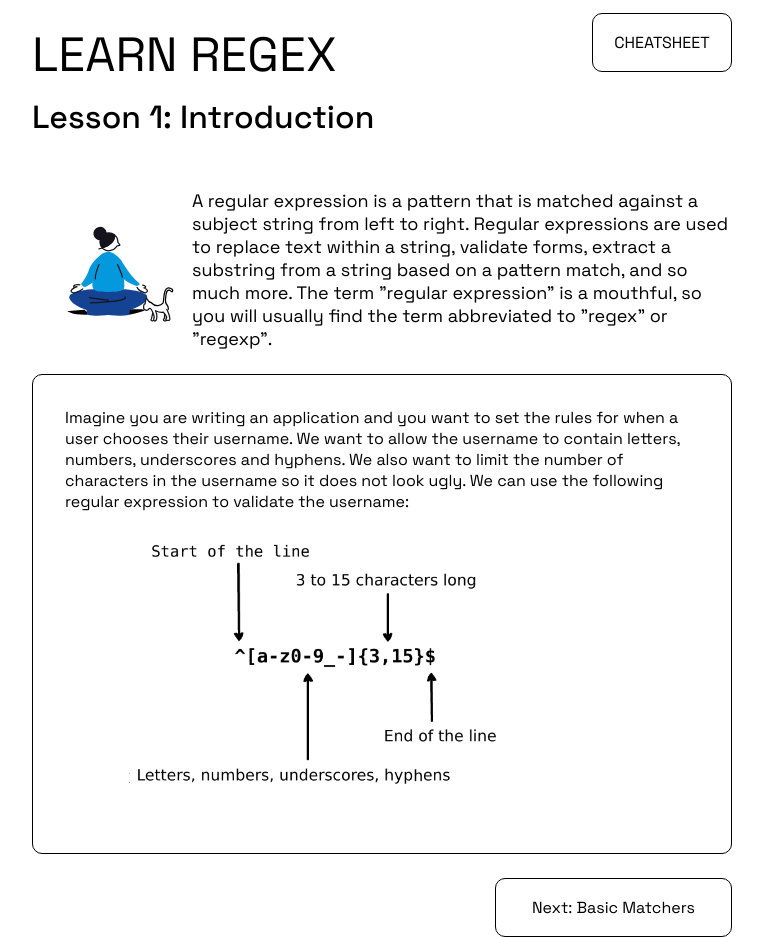
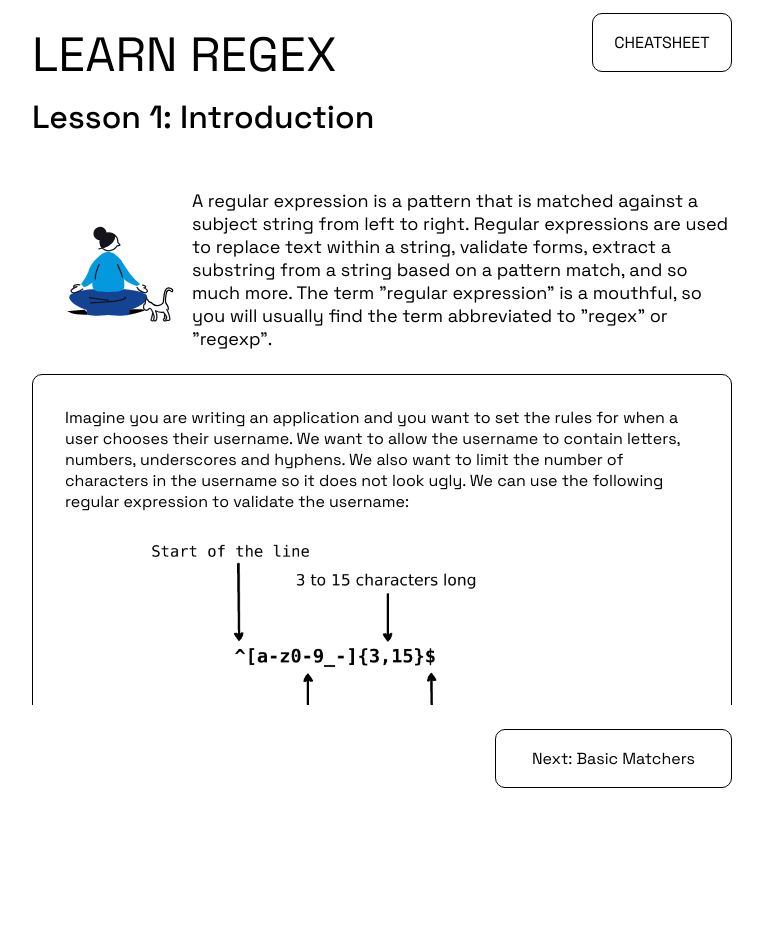
Before and after one commit to shuvamk-dev/regex-for-anything, a Next.js app: page /learn in a window 1280 px wide. Shown: the whole page, without its empty margins (258-1021 px from the left). After the commit the page ends 800 px from the top, so only its background shows below. Built offline with nearby package versions, Linux system fonts and the light colour scheme.

Commit message:
Fix styling for lesson wrapper

```diff
--- a/pages/learn/index.tsx
+++ b/pages/learn/index.tsx
@@ -41,16 +41,19 @@ const Learn = () => {
     <div className={styles.wrapper}>
       <div className={styles.innerContent}>
         <div className={styles.headingWrapper}>
+          <div className={styles.headingInner}>
             <div className={styles.heading}>LEARN REGEX</div>
             <Link href="/learn/cheatsheet" className={styles.button}>
               <Button btnText="CHEATSHEET" />
             </Link>
           </div>
-        <div className={styles.lessonWrapper}>
           <div className={styles.lessonHeading}>
             Lesson {currentLesson}: {LESSONS[currentLesson - 1]?.heading}
           </div>
+        </div>
+        <div className={styles.lessonWrapper}>
           <div className={styles.lessonContent}>{getCurrentLesson()}</div>
+        </div>
         <div className={styles.buttonWrapper}>
           <div
             className={`${
@@ -64,9 +67,7 @@ const Learn = () => {
           </div>
           <div
             className={`${
-                currentLesson === LESSONS.length
-                  ? styles.hidden
-                  : styles.visible
+              currentLesson === LESSONS.length ? styles.hidden : styles.visible
             }`}
           >
             <Button
@@ -77,7 +78,6 @@ const Learn = () => {
         </div>
       </div>
     </div>
-    </div>
   );
 };
 
--- a/pages/learn/learn.module.css
+++ b/pages/learn/learn.module.css
@@ -1,5 +1,5 @@
 .wrapper {
-  min-height: 99vh;
+  height: 100vh;
   min-width: 100vw;
   display: flex;
   align-items: center;
@@ -9,14 +9,10 @@
 .innerContent {
   display: flex;
   width: 700px;
-  height: 100%;
+  height: 100vh;
   flex: 1 1 0;
   flex-direction: column;
-}
-
-.heading {
-  font-size: 48px;
-  margin-top: 24px;
+  justify-content: space-between;
 }
 
 .headingWrapper {
@@ -24,6 +20,19 @@
   width: 100%;
   justify-content: space-between;
   align-items: center;
+  flex-direction: column;
+}
+
+.headingInner {
+  display: flex;
+  width: 100%;
+  justify-content: space-between;
+  align-items: center;
+}
+
+.heading {
+  font-size: 48px;
+  margin-top: 24px;
 }
 
 .button {
@@ -34,6 +43,8 @@
   display: flex;
   flex-direction: column;
   flex: 1 1 auto;
+  overflow-y: scroll;
+  margin-bottom: 12px;
 }
 
 .lessonHeading {
@@ -48,6 +59,7 @@
   width: 100%;
   display: flex;
   justify-content: space-between;
+  padding: 12px 0px;
 }
 
 .lessonContent {
```
Lines whose indentation alone changed are shown as unchanged.
